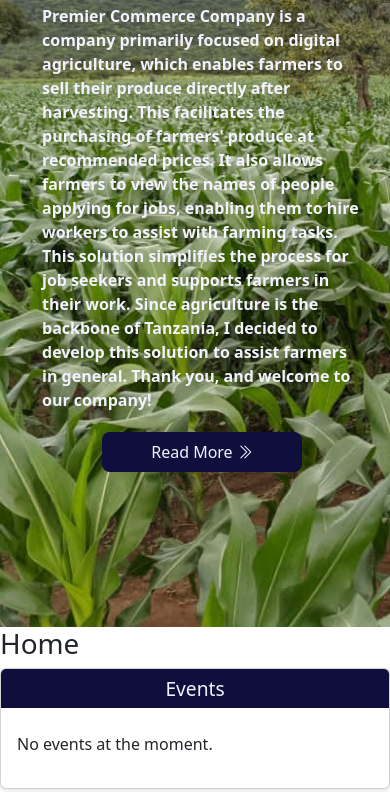
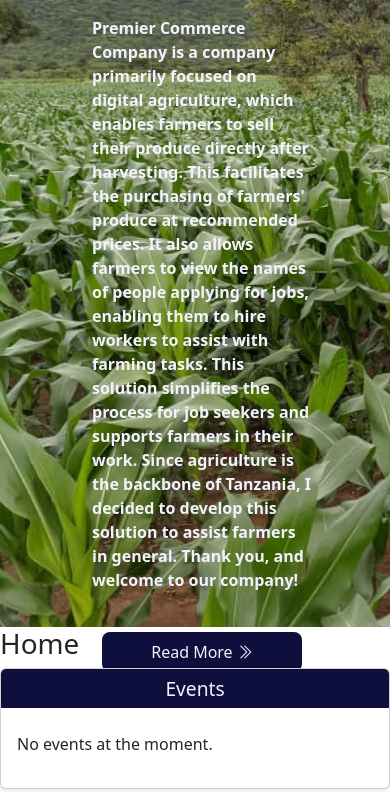
Before and after one commit to Arbitermartin/wdd231, a plain HTML site: page chamber/index.html in a window 390 px wide. Shown: the part 758-1550 px from the top of the page. Drawn offline with nearby package versions, Linux system fonts and the light colour scheme; no server answers.

Commit message:
add page

```diff
--- a/chamber/styles/style.css
+++ b/chamber/styles/style.css
@@ -469,8 +469,7 @@
     }
     /* header left style */
     .header_left p{
-      display: block;
-      margin: 0 auto;
+     margin: 20px 50px;
     }
 
     .navbar-toggler {
```
